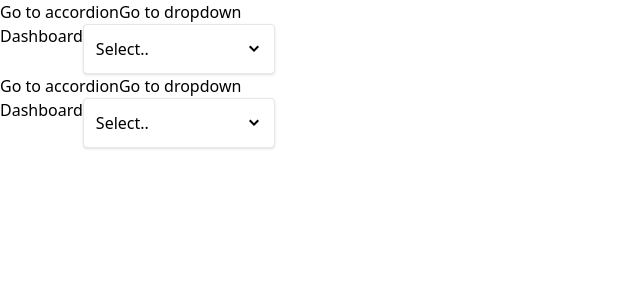
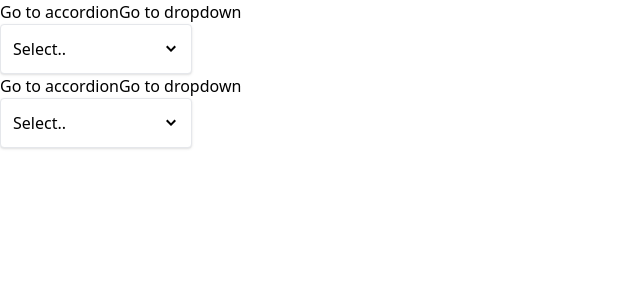
Before and after one commit to Pawelv9/comps, a React (Create React App) app: page /dropdown in a window 1280 px wide. Shown: the top 300 px of the page, without its empty margins (0-640 px from the left). Built offline with nearby package versions, Linux system fonts and the light colour scheme.

Commit message:
added Route component

```diff
--- a/src/pages/DropdownPage.js
+++ b/src/pages/DropdownPage.js
@@ -16,7 +16,6 @@ function DropdownPage() {
 
 return(
   <div className="flex">
-    <a href='dashboard'>Dashboard</a>
     <Dropdown options={options} value={selection} onChange={handleSelect} />
   </div>
 
```
